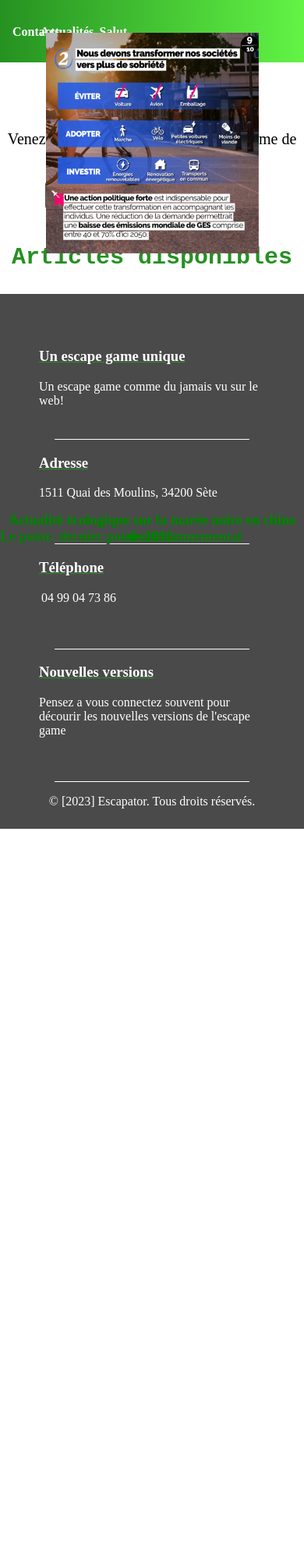
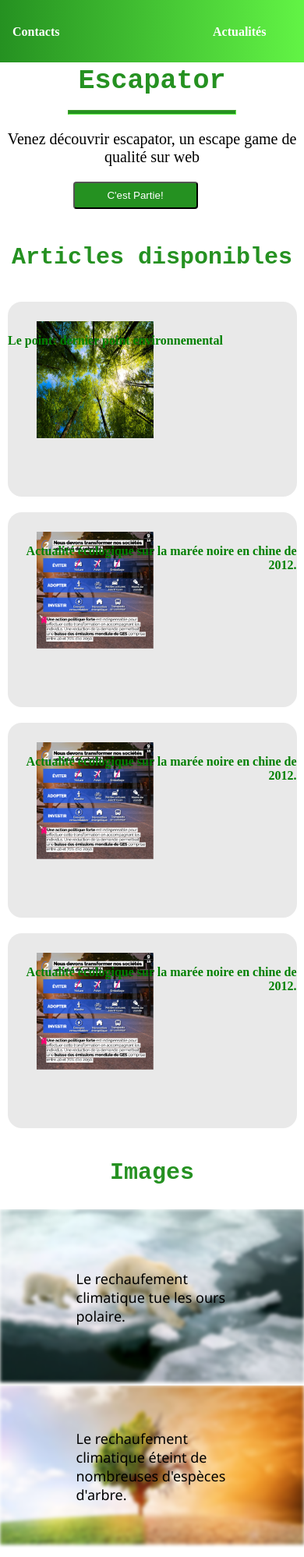
Before and after one commit to Letalityyy/ndc-prv, a plain HTML site: page nathw.html in a window 390 px wide. Shown: the top 1997 px of the page at 78% size. Before the commit the page ends 1063 px from the top, so only its background shows below. Drawn offline with Linux system fonts and the light colour scheme.

Commit message:
nv code nw

```diff
--- a/css/nathw.css
+++ b/css/nathw.css
@@ -39,27 +39,9 @@ header > div > a{
     top:40%;
     color: white;
 }
-header > div > ul{
-    color: white;
-}
 header > div{
     margin-right: 10% ;
     height: 100%;
-}
-.submenu >div{
-    display: none;
-    padding: 5px;
-    border-radius: 4px;
-
-}
-.submenu:hover .submenublock{
-    display: block;
-    background-color: rgb(1, 71, 1);
-    list-style-type : none;
-}
-.submenu:hover .submenublock > a{
-    text-decoration: none;
-    color: white;
 }
 .titre_site{
     text-align: center;
@@ -135,6 +117,59 @@ footer:hover{
 hr{
     border-color: #62f445;
 }
+iframe{
+    margin-bottom: 5%;
+    margin-left:5% ;
+    display: flex;
+    align-items: center;
+    justify-content: center;
+    margin-top:3%;
+}
+.encadrer{
+    padding: 2px;
+}
+.lesimages {
+    display: flex;
+}
+
+.image-container {
+    position: relative;
+    overflow: hidden;
+    width: 100%;
+    height: auto;
+}
+
+.image-container img {
+    transition: transform 0.3s ease-in-out;
+    transform-origin: center center;
+    width: 100%;
+    height: 100%;
+    object-fit: cover;
+    filter: blur(2px);
+}
+
+.overlay-text {
+    position: absolute;
+    top: 50%;
+    left: 50%;
+    transform: translate(-50%, -50%);
+    color: white; /* Couleur du texte */
+    opacity: 1;
+    transition: opacity 0.3s ease-in-out;
+    font-size: large;
+    font-family:'Segoe UI', Tahoma, Geneva, Verdana, sans-serif;
+    color: black;
+}
+
+.image-container:hover img {
+    transform: scale(1.1);
+    filter: blur(0px);
+}
+
+.image-container:hover .overlay-text {
+    opacity: 0;
+}
+
 @media (max-width: 1034px) {
     .footerl1{
         flex-direction: column;
@@ -155,14 +190,55 @@ hr{
         flex-direction: column;
     }
     .actus > div{
+        display:flex;
         flex-direction: row;
+        position: relative;
+        margin: 10px;
+        height: 250px;
+        width: 95%;
+        background-color: rgb(233, 233, 233);
+        border-radius: 18px;
+    }
+    .actus > div > img{
+        position: absolute;
+        width: 150px;
+        height: 150px;
+        top:10%;
+        left:10%;
+    }
+    .actus > div >a{
+        font-size: 16px;
+        text-decoration: none;
+        font-weight: bold;
+        color: green;
+        border: none;
+        top:10%;
+        text-align: right;
+        float: right;
+    }
+    .act{
+        position: absolute;
+        right: 20%;
+    }
+    .boutton{
+        right: 35%;
+    }
+    .boutton:hover{
+        right:33%;
+    }
+    .actus > div:hover{
+        box-shadow:3px 3px 4px 0 rgba(0,0,0,0.5);
+        margin: 10px;
+        height: 252px;
+        width: 97%;
+        -webkit-transition: width 0.5s;
 
     }
-    .actus > div > img{
-        width: 70%;
-        position: absolute;
-        top:5%;
-        right:15%;
+    .lesimages {
+        flex-direction: column;
+    }
+    .lesimages > div{
+        width: 100%;
     }
 }
 @media (min-width: 1034px){
--- a/nathw.html
+++ b/nathw.html
@@ -8,22 +8,10 @@
 <body>
     <header>
         <div>
-            <a href="">Contacts</a>
+            <a href="#footer">Contacts</a>
         </div>
-        <div>
+        <div class="act">
             <a href="#a2">Actualités</a>
-        </div>
-        <div>
-        <ul class="submenu">
-            Salut
-            <div class="submenublock">
-            <a href=" "><li>TEST</li></a>
-            <hr />
-            <a href=""><li>TEST</li></a>
-            <hr />
-            <a href=""><li>TEST</li></a>
-            </div>
-        </ul>
         </div>
     </header>
     <article class="titre_site">
@@ -41,7 +29,7 @@
     </article>
     <article class="actus" id="actus">
         <div>
-            <img src="./images/imageenvironnement1.jpeg">
+            <img src="./images/imgenv1.jpg">
             <a href="https://www.lepoint.fr/environnement/"><p>Le point: dernier point environnemental</p></a>
         </div>
         <div>
@@ -58,8 +46,31 @@
         </div>
     </article>
 </div>
+<article class="titre_site2"id="a2">
+    <p>Images</p>
+</article>
+<article class="lesimages">
+    <div class="image-container">
+        <img src="./images/imageours.jpg" width="100%" height="100%">
+        <div class="overlay-text">
+            Le rechaufement climatique tue les ours polaire.
+        </div>
+    </div>
+    <div class="image-container">
+        <img src="./images/imgarbre.jpg" width="100%"height="100%">
+        <div class="overlay-text">
+            Le rechaufement climatique éteint de nombreuses d'espèces d'arbre.
+        </div>
+    </div>
+</article>
+<article class="titre_site2"id="a2">
+    <p>Carte</p>
+</article>
+<article>
+    <div class="encadrer"><iframe src="https://www.google.com/maps/embed?pb=!1m18!1m12!1m3!1d185481.85404011208!2d3.429499586718748!3d43.4156097!2m3!1f0!2f0!3f0!3m2!1i1024!2i768!4f13.1!3m3!1m2!1s0x12b13558fcca439f%3A0x7dba17f133a21189!2sIUT%20Montpellier%2FS%C3%A8te%20-%20Dep.%20Info%20%26%20GEA!5e0!3m2!1sfr!2sfr!4v1701993359330!5m2!1sfr!2sfr" width="90%" height="450" style="border:0;" allowfullscreen="" loading="lazy" referrerpolicy="no-referrer-when-downgrade"></iframe></div>
+</article>
 
-<footer>
+<footer id="footer">
     <div class ="footerl1">
         <div>
             <h3 class="under">Un escape game unique</h3>
```
Also changed, not shown: images/imageours.jpg (added), images/imgarbre.jpg (added), images/imgenv1.jpg (added).
